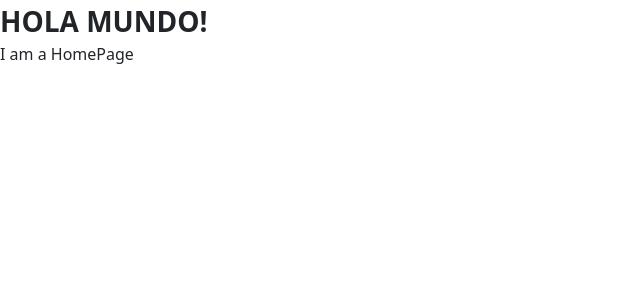
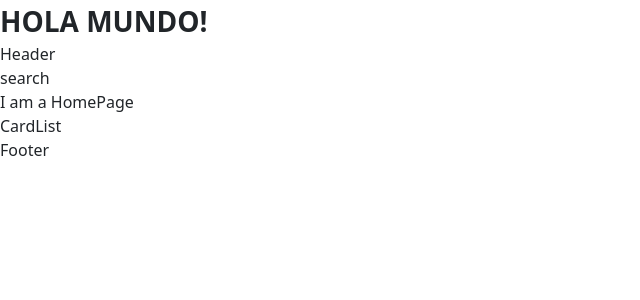
Before and after one commit to Aodel/Legends, a React (Create React App) app: page / in a window 1280 px wide. Shown: the top 300 px of the page, without its empty margins (0-640 px from the left). Built offline with nearby package versions, Linux system fonts and the light colour scheme; no server answers.

Commit message:
pages with components

```diff
--- a/src/App.js
+++ b/src/App.js
@@ -16,18 +16,20 @@ import{useState, useEffect} from 'react'
 // md-5 hash: cf6a9776c1b8521c81ca954cd05f310e
 
 // const apiUrl = "https://gateway.marvel.com:443/v1/public/comics?ts=1&apikey=3189be3503287e3df629857ce15d59e6"
+const apiUrl = "https://gateway.marvel.com:443/v1/public/comics?ts=1&apikey=3189be3503287e3df629857ce15d59e6&hash=cf6a9776c1b8521c81ca954cd05f310e"
 
 function App() {
 
   const [comics, setComics]= useState([])
 
   useEffect(()=>{
-    axios.get("https://gateway.marvel.com:443/v1/public/comics?ts=1&apikey=3189be3503287e3df629857ce15d59e6&hash=cf6a9776c1b8521c81ca954cd05f310e")
+    axios.get(apiUrl)
     .then(res=>{
       setComics(res.data)
       console.log(res.data)
     }).catch(error=>console.log(error))
   },[])
+
   return (
     <>
     <div className='fw-bold fs-3'>HOLA MUNDO!</div>
--- a/src/pages/DetailPage.jsx
+++ b/src/pages/DetailPage.jsx
@@ -1,9 +1,19 @@
-import React from 'react'
+import React from "react";
+import Header from "../components/header/Header";
+import Search from "../components/search/Search";
+import Card from "../components/card/Card";
+import Footer from "../components/footer/Footer";
 
 function DetailPage() {
   return (
-    <div>DetailPage</div>
-  )
+    <>
+      <Header />
+      <Search />
+      <Card />
+      <div>DetailPage</div>
+      <Footer />
+    </>
+  );
 }
 
-export default DetailPage
+export default DetailPage;
--- a/src/pages/HomePage.jsx
+++ b/src/pages/HomePage.jsx
@@ -1,9 +1,20 @@
 import React from 'react'
+import Header from '../components/header/Header'
+import Search from '../components/search/Search'
+import CardList from '../components/cardList/CardList'
+import Footer from '../components/footer/Footer'
+
 
 function HomePage() {
   return (
-    <div>I am a HomePage</div>
+    <>
+      <Header />
+      <Search />
+      <div>I am a HomePage</div>
+      <CardList />
+      <Footer />
 
+    </>
   )
 }
 
```
